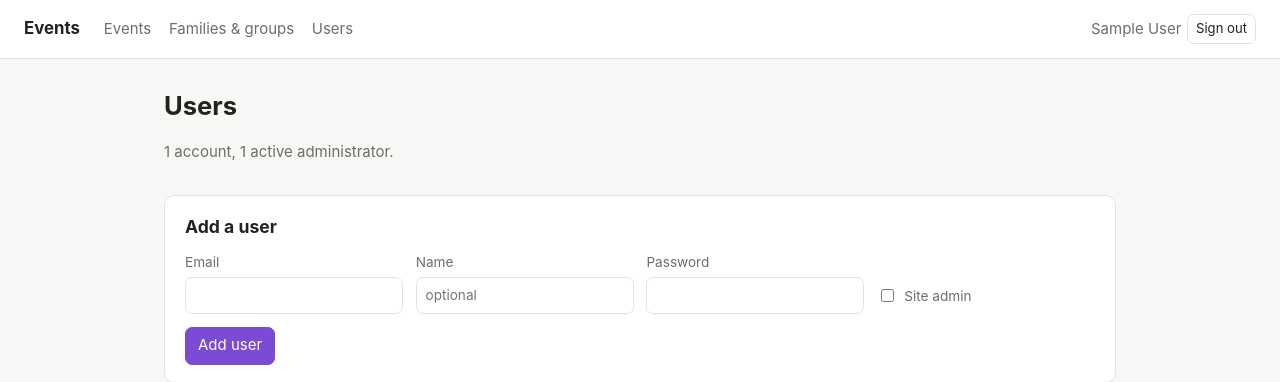
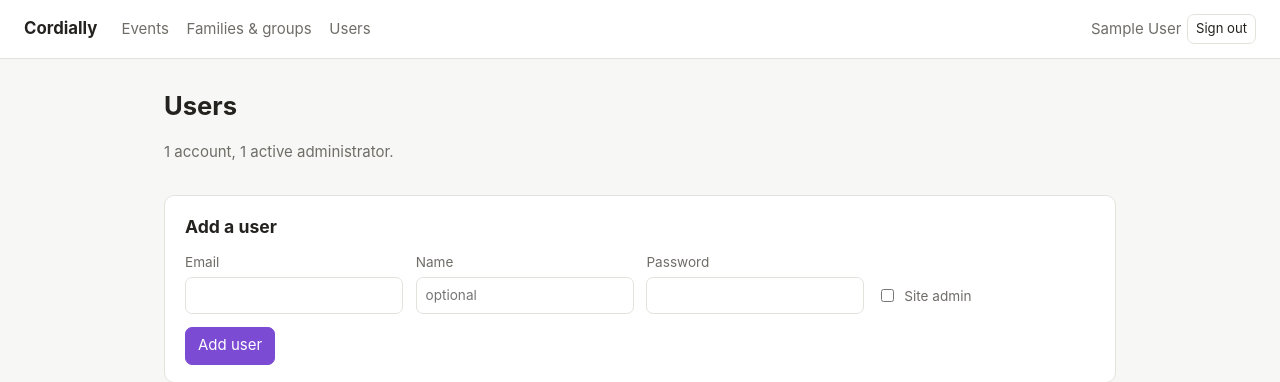
Before and after one commit to langly/Cordially, a Flask app: page /admin/users in a window 1280 px wide. Shown: the top 382 px of the page. Run offline with Flask 3, Linux system fonts and the light colour scheme; a user stored in the database is signed in; tables that the repository leaves empty hold one stand-in row (values such as "Sample post"); parts of the project's set-up code (start-up, migrations or seed data) failed here and were passed over.

Commit message:
CHanged the name to Cordially

```diff
--- a/app/templates/base.html
+++ b/app/templates/base.html
@@ -3,13 +3,13 @@
 <head>
   <meta charset="utf-8">
   <meta name="viewport" content="width=device-width, initial-scale=1">
-  <title>{% block title %}Events{% endblock %}</title>
+  <title>{% block title %}Cordially{% endblock %}</title>
   <link rel="stylesheet" href="{{ url_for('static', filename='css/app.css') }}">
   {% block head %}{% endblock %}
 </head>
 <body>
   <header class="topbar">
-    <a class="brand" href="{{ url_for('web.index') }}">Events</a>
+    <a class="brand" href="{{ url_for('web.index') }}">Cordially</a>
     {% if current_user.is_authenticated %}
       <nav>
         <a href="{{ url_for('web.events') }}">Events</a>
```
Also changed, not shown: README.md.
